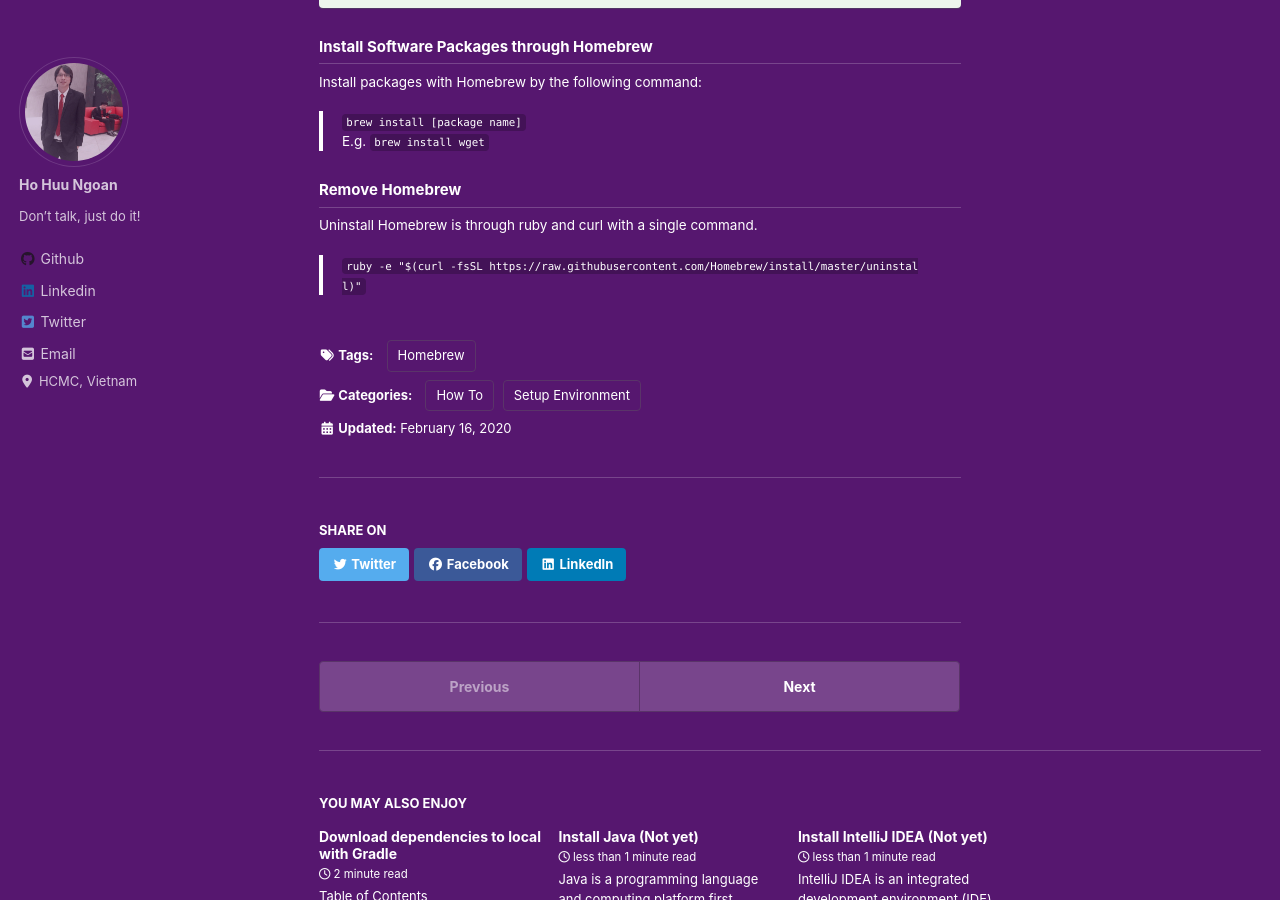
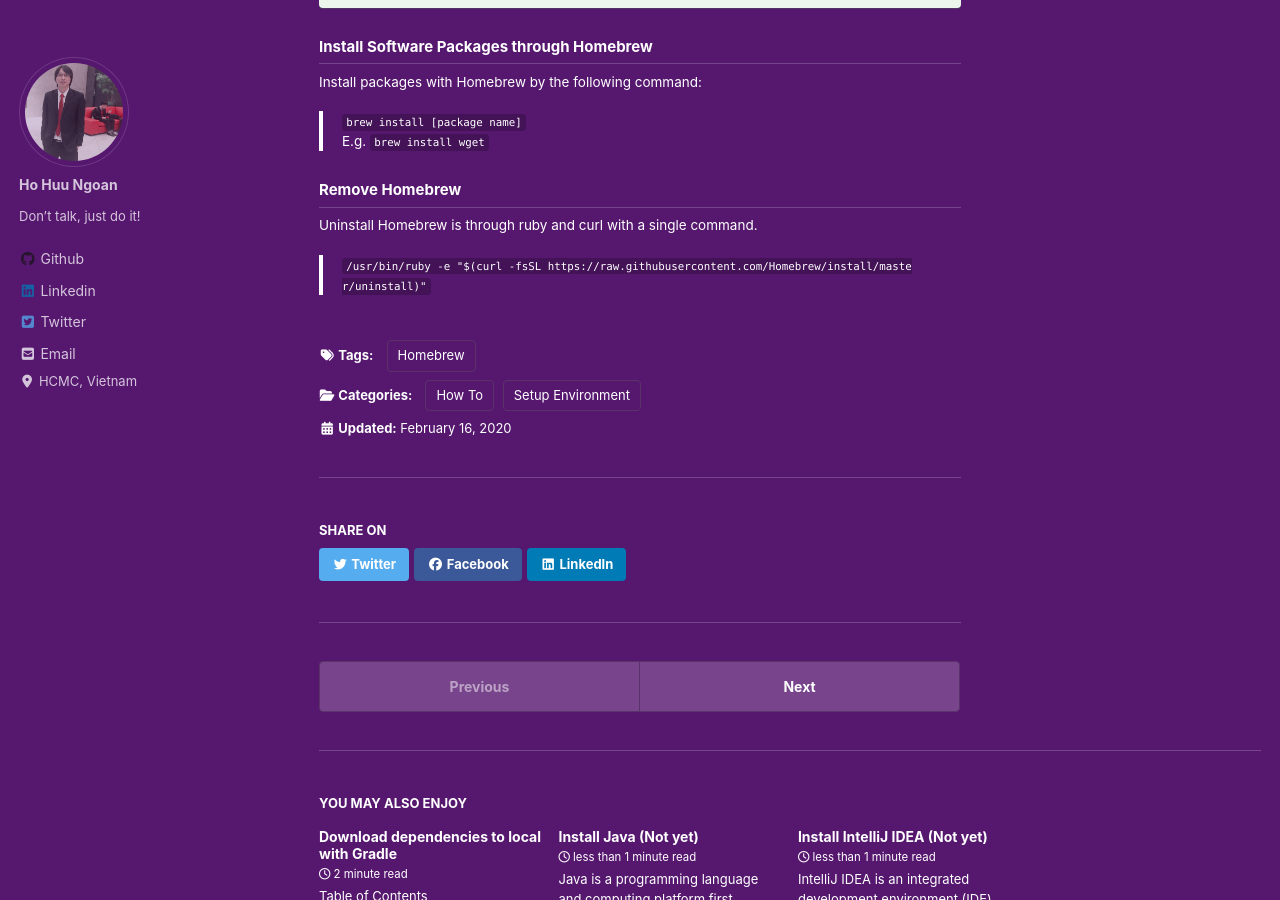
Before and after one commit to ngoanh2n/blog, a Jekyll site: the page built from _posts/2020-02-16-installing-homebrew.md, in a window 1280 px wide and 900 px high, scrolled down 1105 px. Built offline with Jekyll 4.4.1, drawn with Linux system fonts in a browser that asks for light colours; cached includes are drawn as plain includes; nearby versions of some CDN libraries; comment, search, counter and statistics services are not loaded; a style sheet for code colours, icons or effects is not loaded; some of the changed text lies outside the part shown.

Commit message:
[POST] Update TOC title, make homebrew uninstalling command suitable

```diff
--- a/_posts/2020-02-16-installing-homebrew.md
+++ b/_posts/2020-02-16-installing-homebrew.md
@@ -12,7 +12,7 @@
 Homebrew is a free and open-source software package management system that simplifies the installation of software on Apple's macOS operating system and Linux.
 
 {% include base_path %}
-{% include toc title="Getting Started" %}
+{% include toc title="Table of Contents" %}
 
 ## Install Homebrew
 The simplest way to install Homebrew is through ruby and curl, accomplished with a single command.
@@ -44,4 +44,4 @@
 
 ## Remove Homebrew
 Uninstall Homebrew is through ruby and curl with a single command.
-> `ruby -e "$(curl -fsSL https://raw.githubusercontent.com/Homebrew/install/master/uninstall)"`
+> `/usr/bin/ruby -e "$(curl -fsSL https://raw.githubusercontent.com/Homebrew/install/master/uninstall)"`
```
